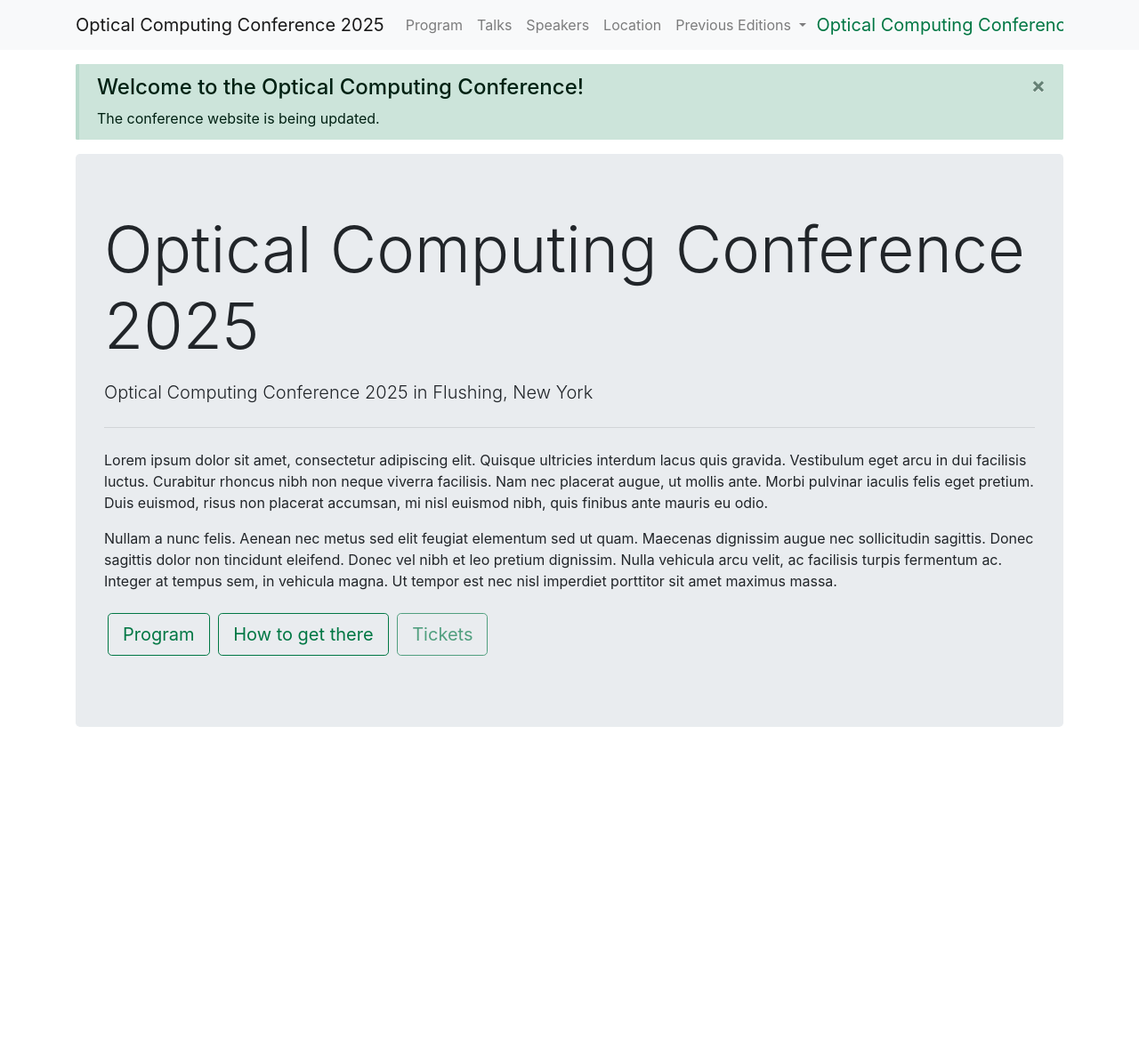
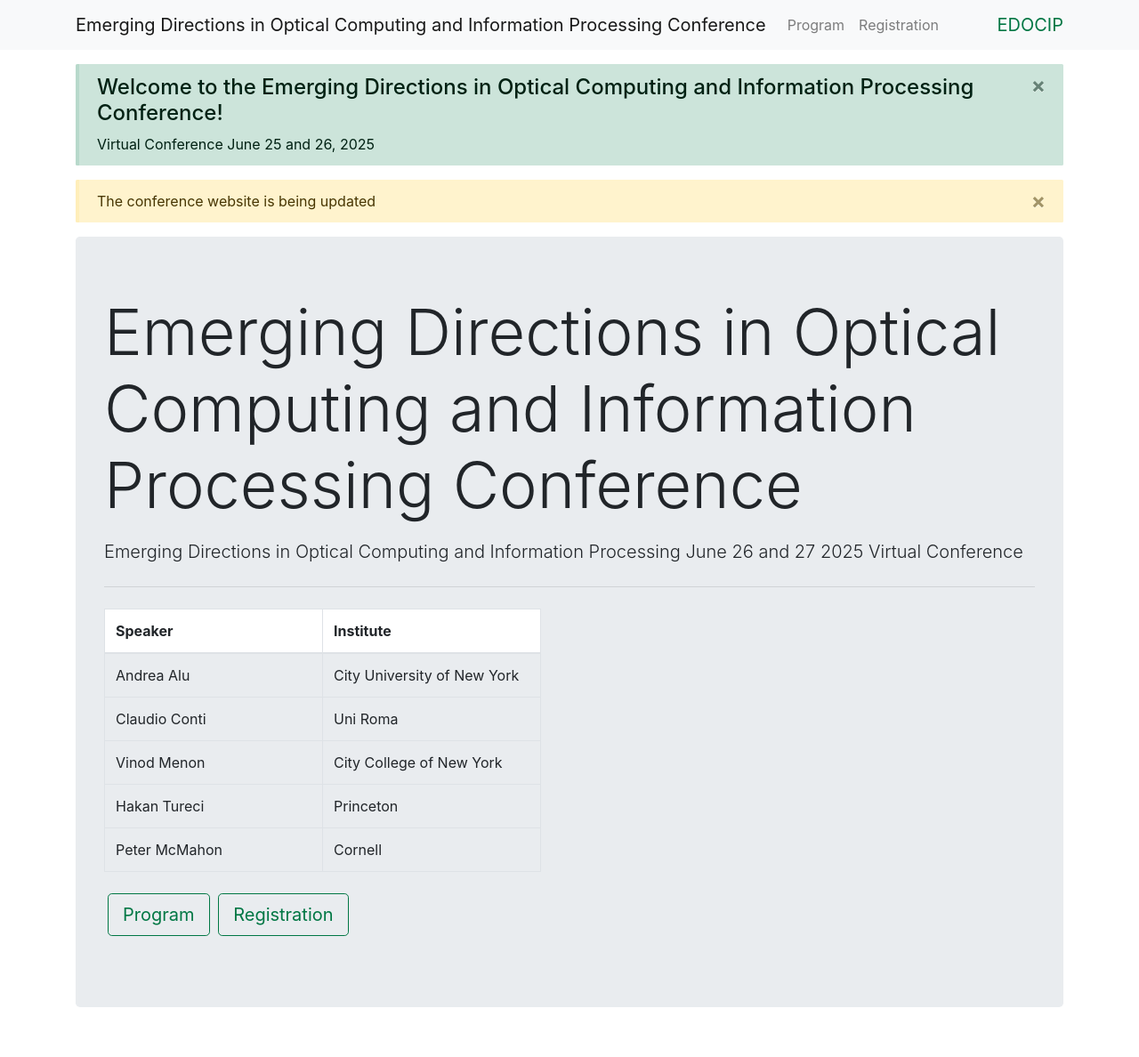
Before and after one commit to mirilabqc/mini-conference-site, a Jekyll site: the page built from index.md, in a window 1280 px wide. Shown: the whole page at 89% size. Built offline with Jekyll 4.4.1, drawn with Linux system fonts in a browser that asks for light colours; before the commit the page ends 900 px from its top, so only the background shows below that.

```diff
--- a/_config.yml
+++ b/_config.yml
@@ -1,7 +1,10 @@
-title: Optical Computing Conference 2025
+title: Emerging Directions in Optical Computing and Information Processing Conference
 preposition: at
-description: >-
-  Optical Computing Conference 2025 in Flushing, New York
+#description: >-
+description: >+
+  Emerging Directions in Optical Computing and Information Processing
+  June 26 and 27 2025
+  Virtual Conference
 baseurl: "/" # the subpath of your site, e.g. /blog
 url: "https://opticalcomputingconference.org/" # the base hostname & protocol for your site, e.g. https://example.com
 
@@ -68,25 +71,15 @@ conference:
   # Navigation bar
   navigation:
     logo:
-      name: Optical Computing Conference
+      name: EDOCIP
       # img: ''
       url: 'https://opticalcomputingconference.org'
     breakpoint: md
     links:
       - name: Program
         relative_url: /program/
-      - name: Talks
-        relative_url: /talks/
-      - name: Speakers
-        relative_url: /speakers/
-      - name: Location
-        relative_url: /location/
-      - name: Previous Editions
-        menu:
-          - name: 2025 (current)
-            disabled: true
-            # - name: 2025
-            #   relative_url: /2025/
+      - name: Registration
+        relative_url: /registration/
 
   # Link Preview for Sharing
   link_preview:
@@ -103,22 +96,21 @@ conference:
     links:
       - name: Program
         relative_url: /program/
-      - name: How to get there
-        relative_url: /location/
-      - name: Tickets
-        disabled: true
-        absolute_url: ''
+      - name: Registration
+        disabled: false
+        absolute_url: '/registration/'
 
   # Information boxes
   info_bars:
-    - title: Welcome to the Optical Computing Conference!
+    - title: Welcome to the Emerging Directions in Optical Computing and Information Processing Conference!
       color: primary
       main_only: true
-      text: |
-        The conference website is being updated.
-    - text: This is just some random content for demonstration purposes.
+      text: >+
+        Virtual Conference
+        June 25 and 26, 2025
+    - text: The conference website is being updated
       color: warning
-      pages_only: true
+      # pages_only: true
 
   # Live indications
   live:
@@ -138,6 +130,8 @@ conference:
   talks:
     # Talk categories
     main_categories:
+      - name: Optical Computing
+        color: dark
       - name: Photonic Integrated Circuits
         color: info
       - name: Quantum Information Processing
--- a/index.md
+++ b/index.md
@@ -1,6 +1,35 @@
 ---
 layout: home
 ---
-Lorem ipsum dolor sit amet, consectetur adipiscing elit. Quisque ultricies interdum lacus quis gravida. Vestibulum eget arcu in dui facilisis luctus. Curabitur rhoncus nibh non neque viverra facilisis. Nam nec placerat augue, ut mollis ante. Morbi pulvinar iaculis felis eget pretium. Duis euismod, risus non placerat accumsan, mi nisl euismod nibh, quis finibus ante mauris eu odio.
-
-Nullam a nunc felis. Aenean nec metus sed elit feugiat elementum sed ut quam. Maecenas dignissim augue nec sollicitudin sagittis. Donec sagittis dolor non tincidunt eleifend. Donec vel nibh et leo pretium dignissim. Nulla vehicula arcu velit, ac facilisis turpis fermentum ac. Integer at tempus sem, in vehicula magna. Ut tempor est nec nisl imperdiet porttitor sit amet maximus massa.
+<div class="table">
+<table class="table-bordered table-hover">
+  <thead>
+    <tr>
+      <th>Speaker</th>
+      <th>Institute</th>
+    </tr>
+  </thead>
+  <tbody>
+    <tr>
+      <td>Andrea Alu</td>
+      <td>City University of New York</td>
+    </tr>
+    <tr>
+      <td>Claudio Conti</td>
+      <td>Uni Roma</td>
+    </tr>
+    <tr>
+      <td>Vinod Menon</td>
+      <td>City College of New York</td>
+    </tr>
+    <tr>
+      <td>Hakan Tureci</td>
+      <td>Princeton</td>
+    </tr>
+    <tr>
+      <td>Peter McMahon</td>
+      <td>Cornell</td>
+    </tr>
+  </tbody>
+</table>
+</div>
```
Also changed, not shown: _data/program.yml (+17 -18 lines), _rooms/room-a.md (+9 -3 lines), _rooms/room-b.md (deleted, +0 -4 lines), _rooms/room-c.md (deleted, +0 -5 lines), _speakers/andrea-alu.md (added, +12 -0 lines), _speakers/claudio-conti.md (added, +12 -0 lines), _speakers/hakan-tureci.md (added, +12 -0 lines), _speakers/peter-mcmahon.md (added, +12 -0 lines), _speakers/vinod-menon.md (added, +12 -0 lines), _talks/alu-talk.md (added, +10 -0 lines), _talks/conti-talk.md (renamed from _talks/talk3.md, +4 -4 lines), _talks/mcmahon-talk.md (added, +12 -0 lines), _talks/menon-talk.md (renamed from _talks/talk4.md, +3 -3 lines), _talks/talk1.md (deleted, +0 -12 lines), 2 more files.
